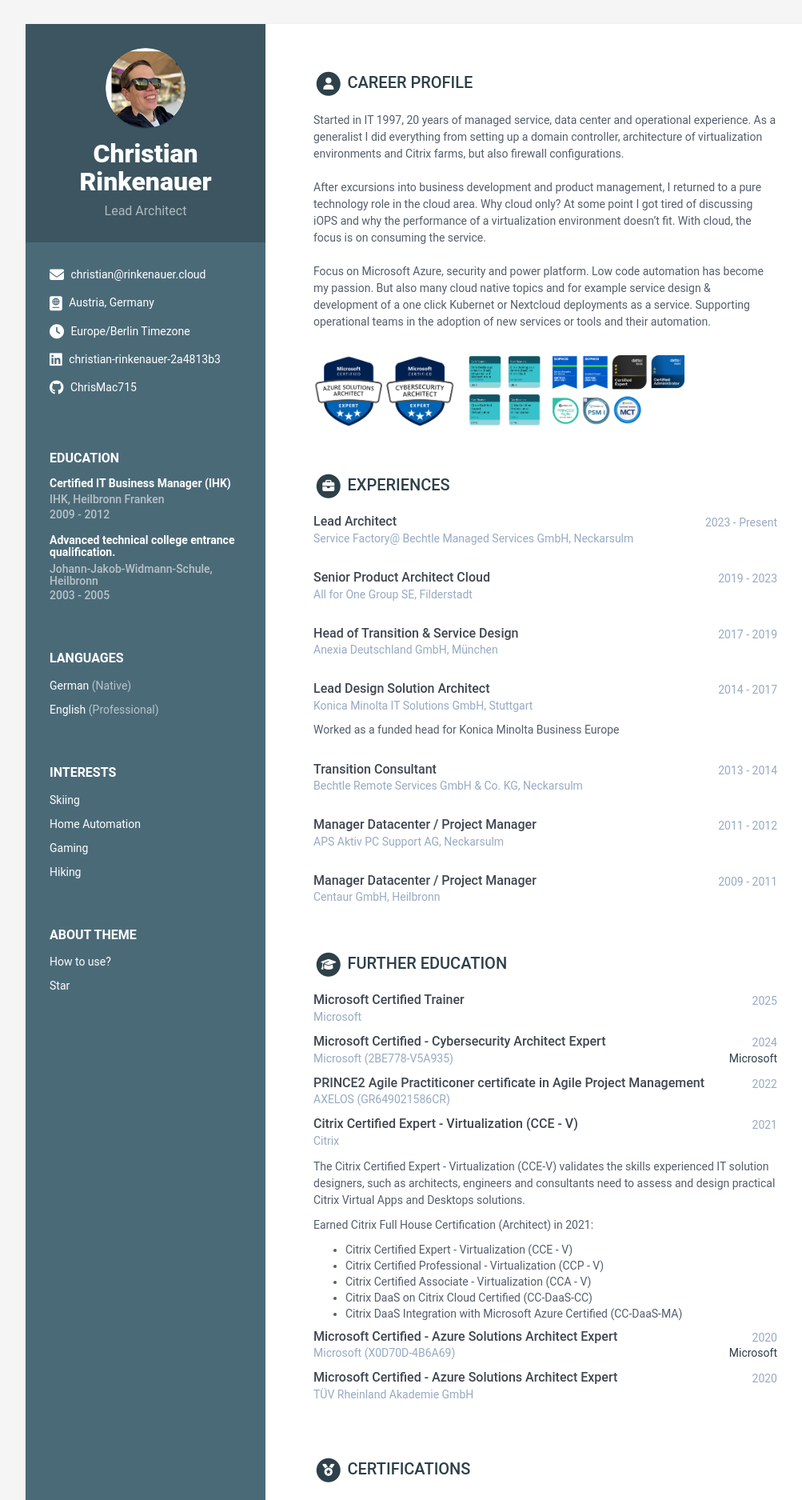
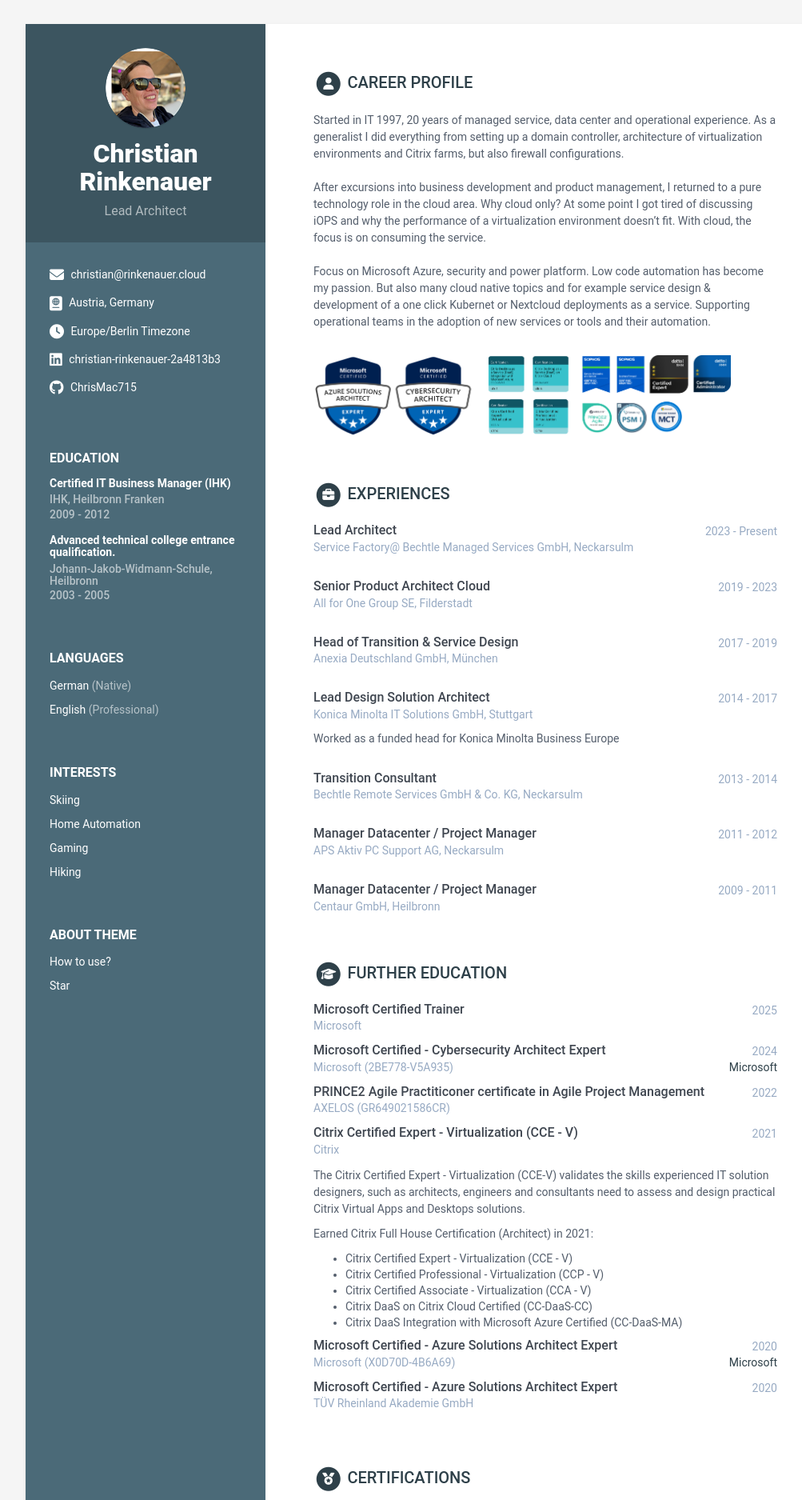
Before and after one commit to ChrisMac715/chrismac715.github.io, a Jekyll site: the page built from index.html, in a window 1280 px wide. Shown: the top 1875 px of the page at 80% size, without its empty margins (108-1111 px from the left). Built offline with Jekyll 4.4.1, drawn with Linux system fonts in a browser that asks for light colours.

Commit message:
Update career-profile.html

```diff
--- a/_includes/career-profile.html
+++ b/_includes/career-profile.html
@@ -15,7 +15,7 @@
   </div><!--//summary-->
 
    <div>
-    <img src="{{ site.baseurl }}/assets/images/badges.png" alt="badges" width="80%"/>
+    <img src="{{ site.baseurl }}/assets/images/badges.png" alt="badges" width="90%"/>
   </div>
 
 </section><!--//section-->
```
